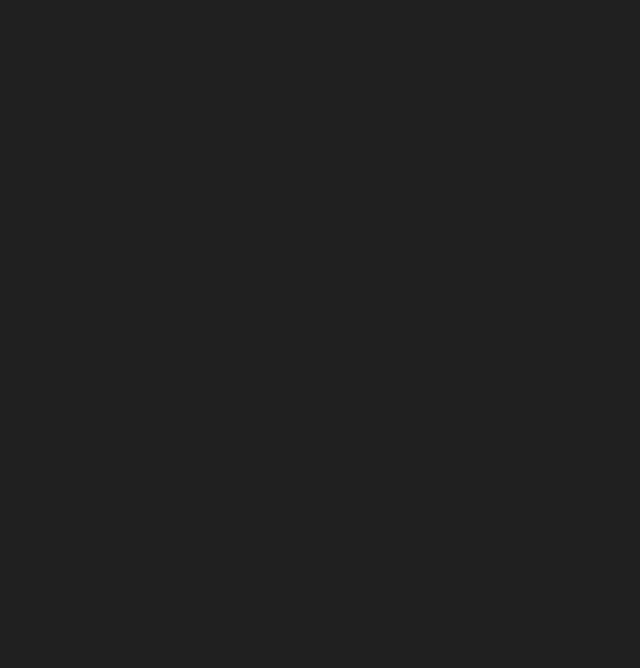
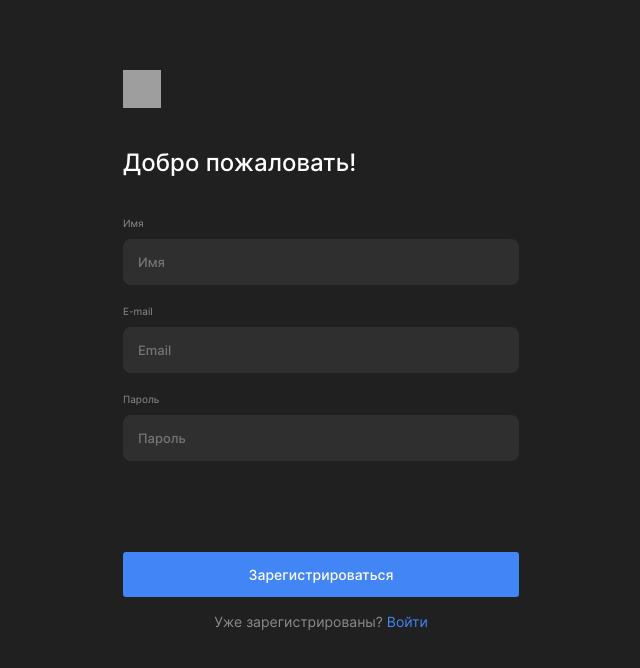
Before and after one commit to Sattturday/movies-explorer-frontend, a React (Create React App) app: page /signup in a window 1280 px wide. Before the commit this address had no page. Shown: the top 668 px of the page, without its empty margins (319-959 px from the left). Built offline with nearby package versions, Linux system fonts and the light colour scheme; grey boxes are pictures that could not be loaded.

Commit message:
feat: add Register

```diff
--- a/src/components/App/App.js
+++ b/src/components/App/App.js
@@ -26,6 +26,10 @@ function App() {
     navigate('/');
   }
 
+  function handleRegister() {
+    navigate('/signin');
+  }
+
   return (
     <AppContext.Provider value={{loggedIn, menuOpen}}>
       <Routes>
@@ -33,9 +37,9 @@ function App() {
         {/* <Route path="/movies" element={<Movies />} />
         <Route path="/saved-movies" element={<SavedMovies />} />
         <Route path="/profile" element={<Profile />} />
-        <Route path="/signup" element={<Register />} />
       <Route path="*" element={<NotFound />} /> */}
         <Route path="/signin" element={<Login handleLogin={handleLogin} />} />
+        <Route path="/signup" element={<Register handleRegister={handleRegister} />} />
       </Routes>
     </AppContext.Provider>
   );
--- a/src/components/common/Form/Form.js
+++ b/src/components/common/Form/Form.js
@@ -18,7 +18,7 @@ const Form = ({
     >
       {children}
       <button
-        className={`form__submit ${
+        className={`form__submit form__submit_${name} ${
           (!isValid && ' form__submit_disabled') || ''
         }`}
         type="submit"
--- a/src/components/common/Form/Form.scss
+++ b/src/components/common/Form/Form.scss
@@ -7,11 +7,10 @@
 }
 
 .form__submit {
-  margin-top: 15.9rem;
   width: 100%;
   height: 4.5rem;
   color: $color-light-xl;
-  font-size: 1.3rem;
+  font-size: 1.4rem;
   font-weight: 500;
   line-height: normal;
   background-color: $color-blue;
@@ -29,7 +28,23 @@
     opacity: 0.8;
   }
 
+  &_login {
+    margin-top: 15.9rem;
+  }
+
+  &_register {
+    margin-top: 7.1rem;
+  }
+
   @include media-mobile {
-    margin-top: 24.7rem;
+    font-size: 1.2rem;
+
+    &_login {
+      margin-top: 24.7rem;
+    }
+
+    &_register {
+      margin-top: 15.9rem;
+    }
   }
 }
--- a/src/components/common/Input/Input.scss
+++ b/src/components/common/Input/Input.scss
@@ -60,7 +60,7 @@
 .input__error {
   min-height: 2rem;
   display: flex;
-  align-items: center;
+  align-items: flex-end;
   color: $color-red;
   font-size: 1rem;
   font-weight: 400;
--- a/src/components/user/Login/Login.js
+++ b/src/components/user/Login/Login.js
@@ -6,7 +6,6 @@ import { useFormAndValidation } from '../../../hooks/useFormAndValidation';
 import Form from '../../common/Form/Form';
 import Input from '../../common/Input/Input';
 import './Login.scss';
-import Main from '../../landing/Main/Main';
 
 function Login({ handleLogin }) {
   const { values, handleChange, errors, isValid, resetForm } =
--- a/src/components/user/Register/Register.js
+++ b/src/components/user/Register/Register.js
@@ -0,0 +1,78 @@
+import { Link } from 'react-router-dom';
+import { useEffect, useContext } from 'react';
+
+import { AppContext } from '../../../contexts/AppContext';
+import { useFormAndValidation } from '../../../hooks/useFormAndValidation';
+import Form from '../../common/Form/Form';
+import Input from '../../common/Input/Input';
+import '../Login/Login.scss';
+
+function Login({ handleLogin }) {
+  const { values, handleChange, errors, isValid, resetForm } =
+    useFormAndValidation();
+  const app = useContext(AppContext);
+
+  function handleSubmit(e) {
+    e.preventDefault();
+
+    handleLogin(values);
+  }
+
+  useEffect(() => {
+    resetForm(true);
+  }, [resetForm]);
+
+  return (
+    <main>
+      <section className="login">
+        <Link className="logo" to="/" />
+        <p className="login__title">Добро пожаловать!</p>
+        <Form
+          name="register"
+          buttonText="Зарегистрироваться"
+          loadingText="Регистрация..."
+          onSubmit={handleSubmit}
+          isLoading={app.isLoading}
+          isValid={isValid}
+        >
+          <Input
+            name="name"
+            title="Имя"
+            type="text"
+            minLength="2"
+            maxLength="40"
+            placeholder="Имя"
+            errors={errors}
+            values={values}
+            handleChange={handleChange}
+          />
+          <Input
+            name="email"
+            title="E-mail"
+            type="email"
+            placeholder="Email"
+            errors={errors}
+            values={values}
+            handleChange={handleChange}
+          />
+          <Input
+            name="password"
+            title="Пароль"
+            type="password"
+            minLength="6"
+            placeholder="Пароль"
+            errors={errors}
+            values={values}
+            handleChange={handleChange}
+          />
+        </Form>
+        <p className="login__subtitle">
+        Уже зарегистрированы? <Link to="/signin">Войти</Link>
+        </p>
+      </section>
+    </main>
+
+  );
+}
+
+export default Login;
```
